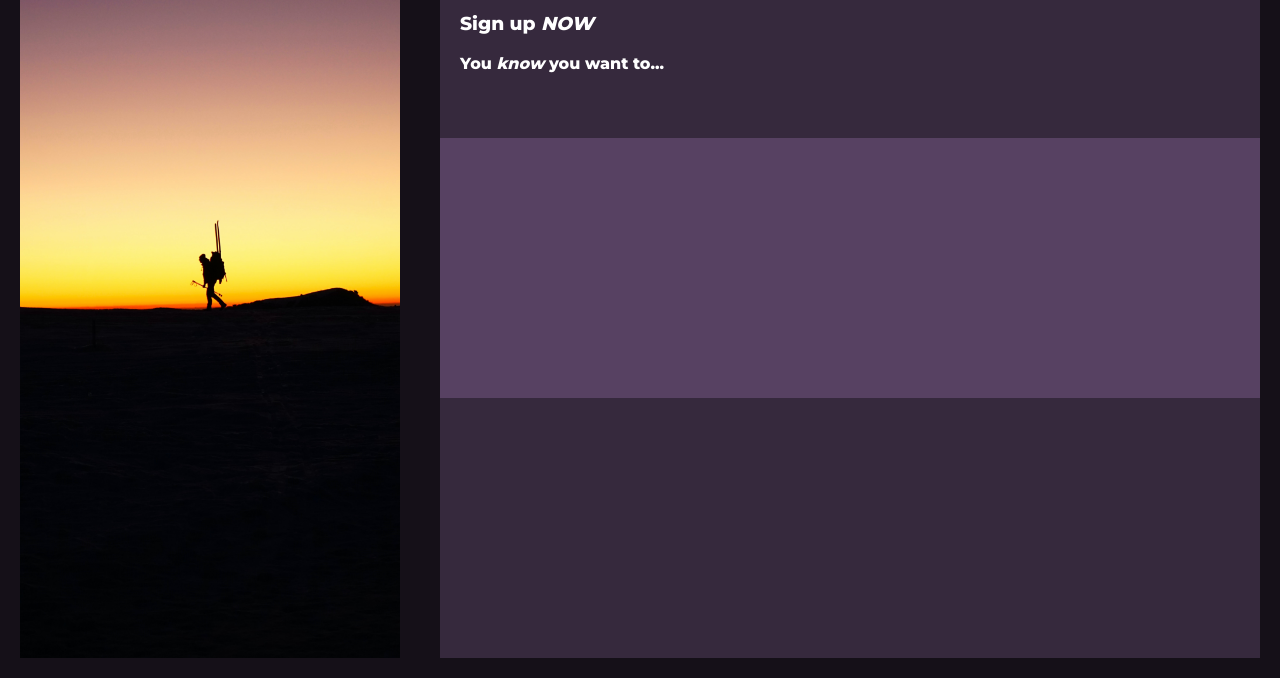
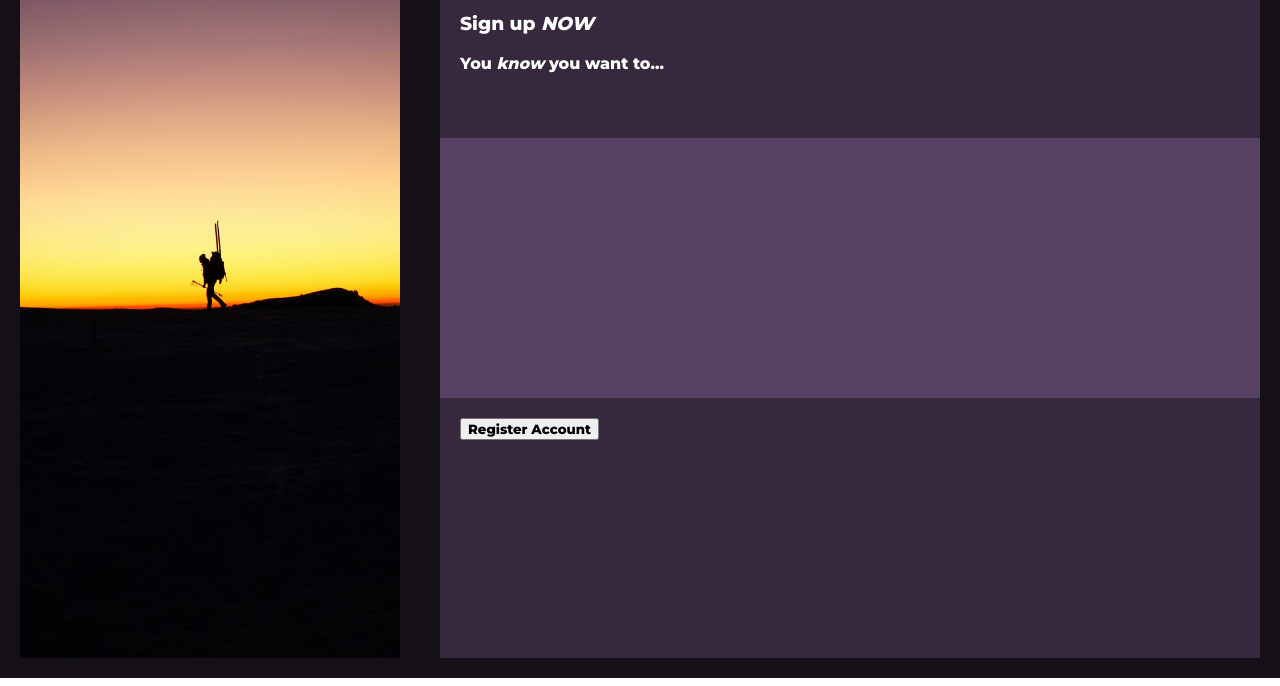
Before and after one commit to Kelho0812/Project_SignUpForm_TOP, a plain HTML site: page index.html in a window 1280 px wide. Shown: the part 150-836 px from the top of the page. Drawn offline with Linux system fonts and the light colour scheme.

Commit message:
Added Button on rightCompartmentBottom

```diff
--- a/index.html
+++ b/index.html
@@ -36,7 +36,9 @@
                 <p>You <em>know</em> you want to...</p>
             </div>
             <div class="rightCompartmentMiddle">&nbsp</div>
-            <div class="rightCompartmentBottom">&nbsp</div>
+            <div class="rightCompartmentBottom">
+                <button type="button">Register Account</button>
+            </div>
         </div>
     </div>
 </body>
```
